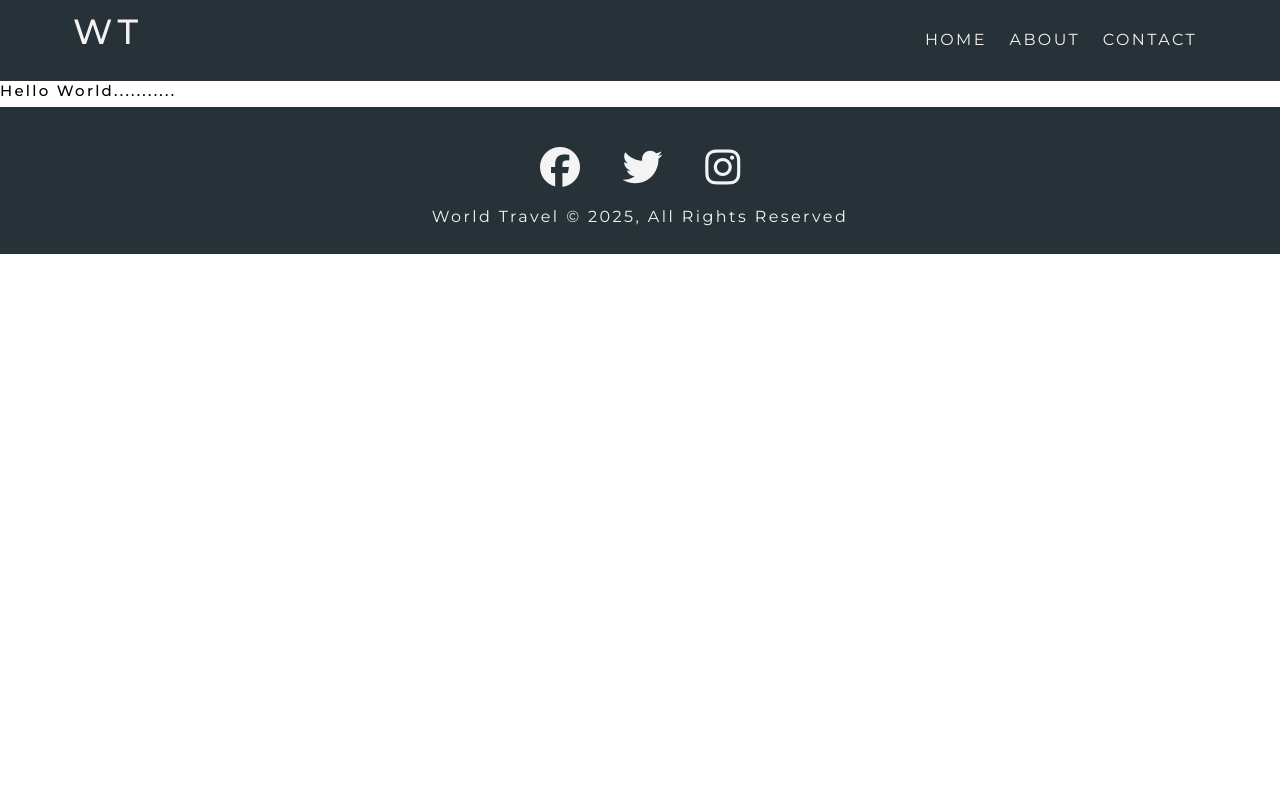
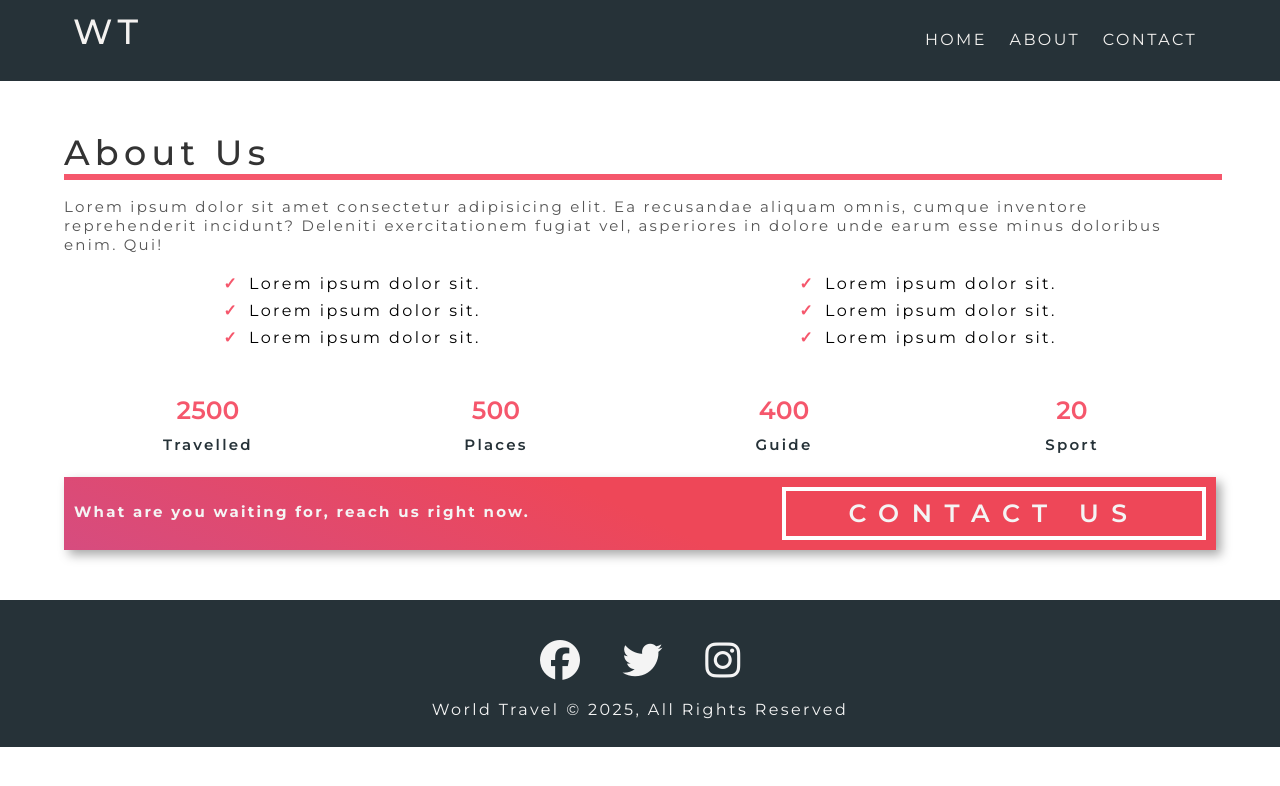
Before and after one commit to praveen69sk/Javascript_Vasisht, a plain HTML site: page css-projects/travel_website/html/about.html in a window 1280 px wide. Drawn offline with Linux system fonts and the light colour scheme.

Commit message:
finished about page coding

```diff
--- a/css-projects/travel_website/css/style.css
+++ b/css-projects/travel_website/css/style.css
@@ -293,3 +293,120 @@ h1, h2, h3{
 }
 
 /* ######################### about page styling ##################### */
+.about{
+    padding: 5rem 0;
+}
+
+/* .about-heading{
+    border-bottom: 5px solid #f5576c;
+} */
+
+/* Using psuedo element */
+.about-heading::after{
+    content: '';
+    display: block;
+    border: 3px solid #f5576c;
+    width: 100%;
+}
+
+.about p{
+    font-size: 1.5rem;
+}
+
+/* ################## about wrapper styling ################ */
+
+.about-list-wrap{
+    margin-top: 2rem;
+    text-align: center;
+}
+.about-list-wrap .list{
+    width: 50%;
+    float: left;
+}
+
+.about-list-wrap::after{
+    content: '';
+    display: block;
+    clear: both;
+}
+
+.about-list-wrap li::before{
+    content: '\2713';
+    color: #f5576c;
+    padding-right: 1rem;
+    font-weight: bold;
+}
+
+/* ################## counts wrapper styling ################ */
+.counts{
+    text-align: center;
+    margin-top: 4em;
+}
+
+.counts .count-item{
+    width: 25%;
+    float: left;
+}
+
+.counts span{
+    color: #f5576c;
+    font-size: 2.5rem;
+    font-weight: 600;
+}
+
+.counts p{
+    margin-top: 1rem;
+    color: #263238;
+    font-weight: 600;
+}
+
+.counts::after{
+    content: '';
+    display: block;
+    clear: both;
+}
+
+/* ####################### About banner styling #################### */
+
+.cta-banner{
+    background: linear-gradient(25deg, #d64c7f, #ee4758 50%);
+    color: #f4f4f4;
+    margin-top: 1.5rem;
+    padding: 1rem;
+    box-shadow: 5px 5px 10px #00000057;
+}
+
+.cta-banner-left{
+    width: 60%;
+    float: left;
+}
+
+.cta-banner-right{
+    width: 40%;
+    float:right;
+    text-align: right;
+}
+
+.cta-line{
+    margin-top: 1.5rem;
+    font-size: 2rem;
+    font-weight: 700;
+}
+
+.btn-cta{
+    color: #f4f4f4;
+    text-align: center;
+    display: inline-block;
+    border: 4px solid white;
+    font-size: 2.5em;
+    font-weight: 600;
+    text-transform: uppercase;
+    padding: 0.3em 2.5em;
+    letter-spacing: 0.5em;
+}
+
+.cta-banner::after{
+    content: '';
+    display: block;
+    clear: both;
+}
--- a/css-projects/travel_website/html/about.html
+++ b/css-projects/travel_website/html/about.html
@@ -19,8 +19,53 @@
         </div>
     </nav>
 
-    <section>
-        <h1>Hello World...........</h1>
+    <section class="about">
+        <div class="container">
+            <h2 class="lg-heading text-black about-heading">About Us</h2>
+            <p class="text-gray">Lorem ipsum dolor sit amet consectetur adipisicing elit. Ea recusandae aliquam omnis, cumque inventore reprehenderit incidunt? Deleniti exercitationem fugiat vel, asperiores in dolore unde earum esse minus doloribus enim. Qui!</p>
+            <div class="about-list-wrap">
+                <div class="list list-1">
+                    <ul>
+                        <li>Lorem ipsum dolor sit.</li>
+                        <li>Lorem ipsum dolor sit.</li>
+                        <li>Lorem ipsum dolor sit.</li>
+                    </ul>
+                </div>
+                <div class="list list-2">
+                    <ul>
+                        <li>Lorem ipsum dolor sit.</li>
+                        <li>Lorem ipsum dolor sit.</li>
+                        <li>Lorem ipsum dolor sit.</li>
+                    </ul>
+                </div>
+            </div>
+            <div class="counts">
+                <div class="count-item cont-item-1">
+                    <span>2500</span>
+                    <p>Travelled</p>
+                </div>
+                <div class="count-item cont-item-2">
+                    <span>500</span>
+                    <p>Places</p>
+                </div>
+                <div class="count-item cont-item-3">
+                    <span>400</span>
+                    <p>Guide</p>
+                </div>
+                <div class="count-item cont-item-4">
+                    <span>20</span>
+                    <p>Sport</p>
+                </div>
+            </div>
+            <div class="cta-banner">
+                <div class="cta-banner-left">
+                    <p class="cta-line">What are you waiting for,  reach us right now.</p>
+                </div>
+                <div class="cta-banner-right">
+                    <a href="./contact.html" class="btn-cta">Contact Us</a>
+                </div>
+            </div>
+        </div>
     </section>
 
     <footer class="footer">
```
